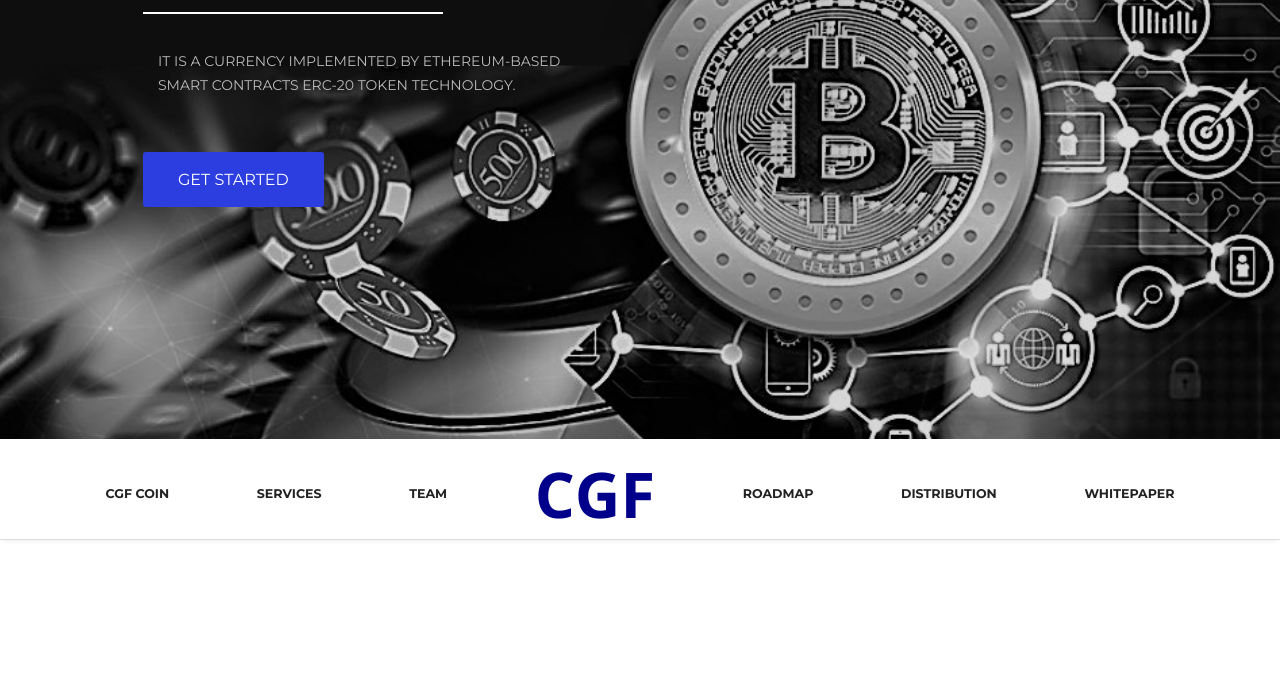
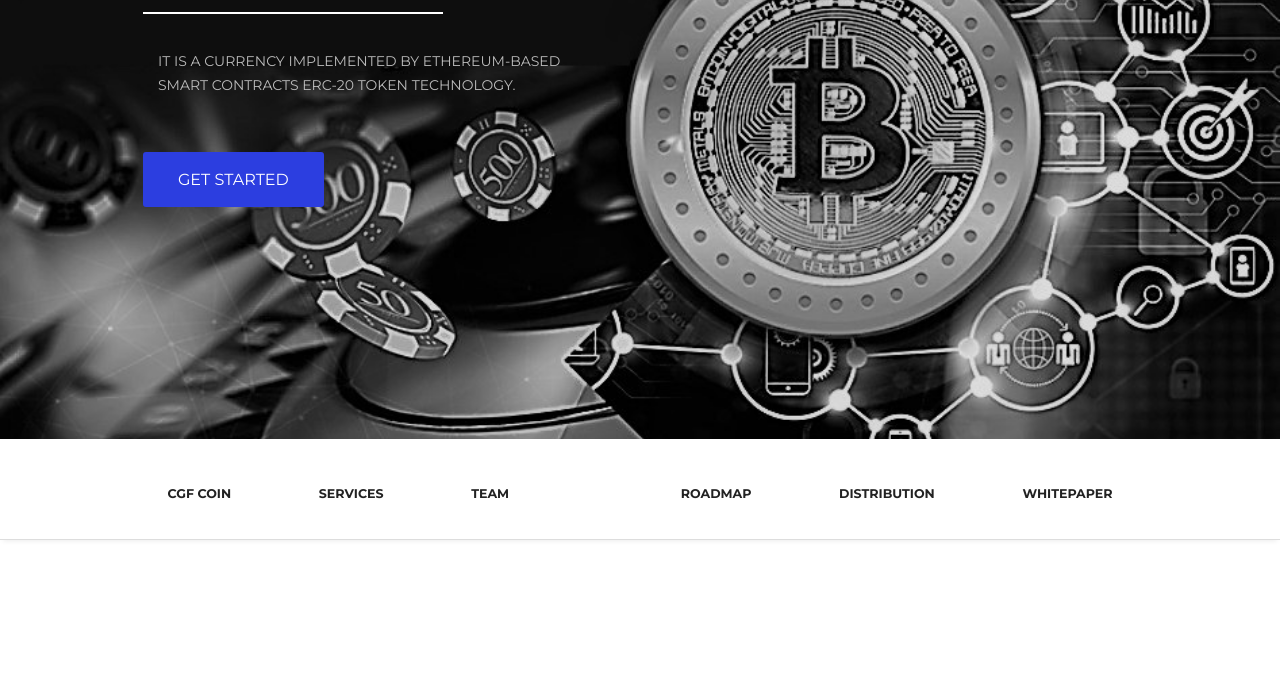
Before and after one commit to cfgcoin/cgfcoin_home, a plain HTML site: page index.html in a window 1280 px wide. Shown: the part 359-1039 px from the top of the page. Drawn offline with nearby package versions, Linux system fonts and the light colour scheme.

Commit message:
2019.05.31
fdsafasd

```diff
--- a/index.html
+++ b/index.html
@@ -85,7 +85,7 @@
                 <li><a href="#services">Services</a></li>
                 <!-- Game Arbitrage Exchange -->
                 <li><a href="#team">Team</a></li>
-                <li class="small-logo">CGF</li>
+                <li class="small-logo"></li>
                 <li><a href="#roadmap">Roadmap</a></li>
                 <li><a href="#distribution">Distribution</a></li>
                 <li><a href="#whitepaper">Whitepaper</a></li>
```
